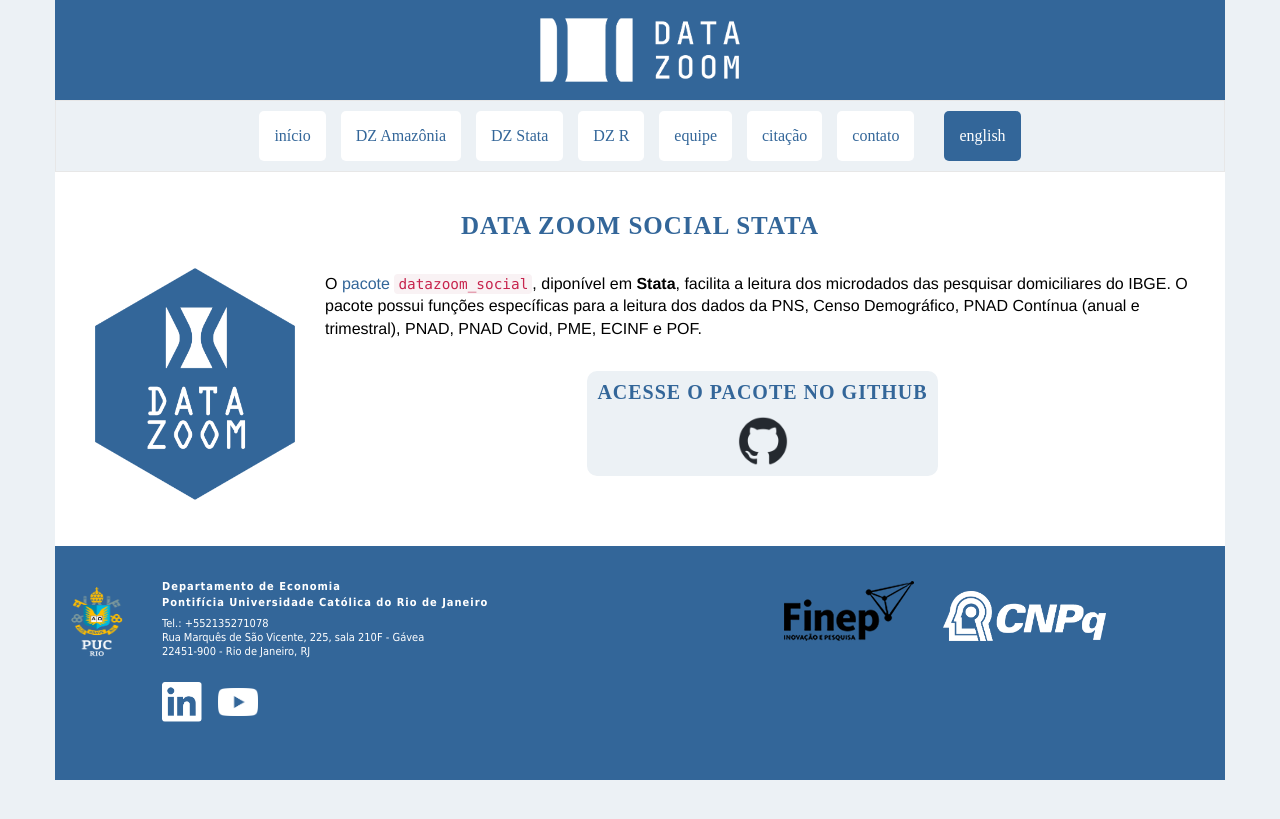
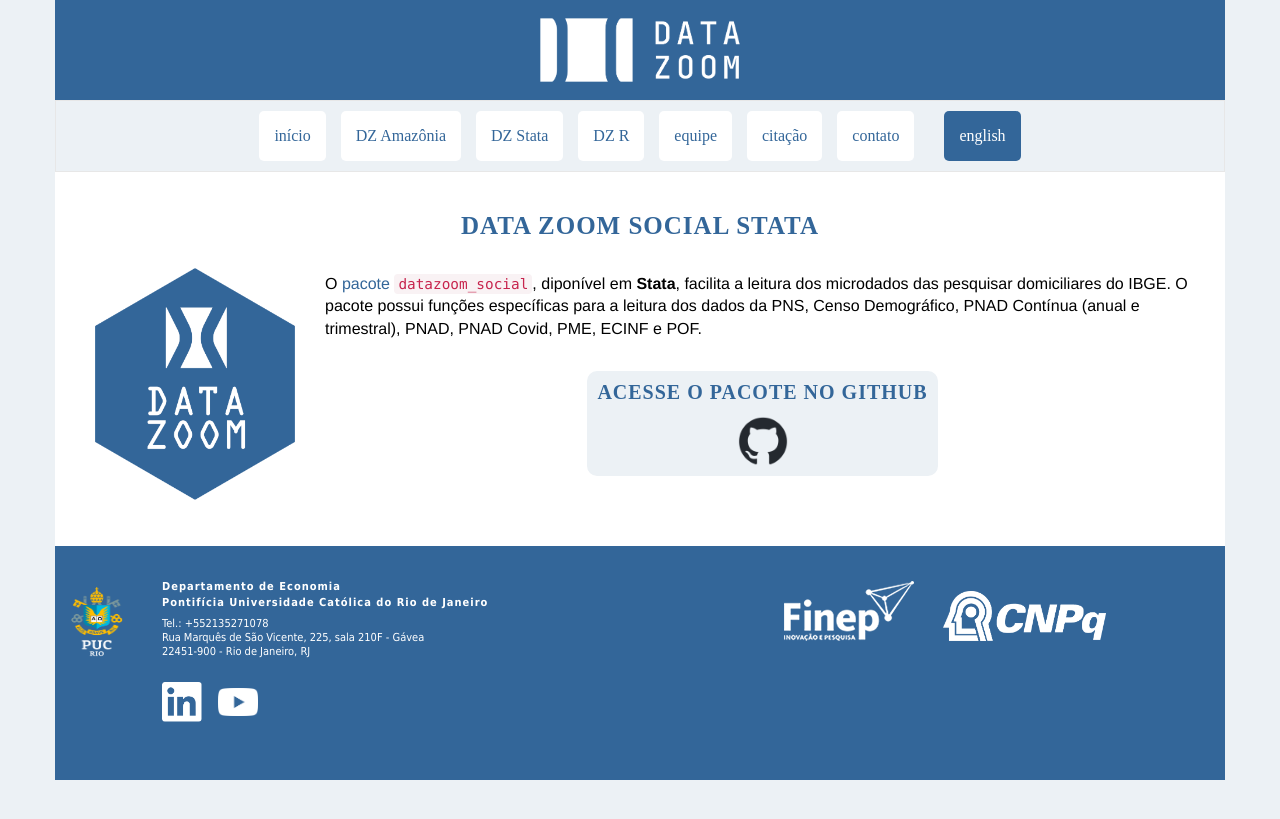
Before and after one commit to datazoompuc/datazoompuc.github.io, a Jekyll site: the page built from pt/dz_stata.md, in a window 1280 px wide. Shown: the top 819 px of the page. Built offline with Jekyll 4.4.1, drawn with Linux system fonts in a browser that asks for light colours; nearby versions of some CDN libraries; some web fonts are replaced.

Commit message:
troca pela logo branca do FINEP

```diff
--- a/_includes/footer.html
+++ b/_includes/footer.html
@@ -48,7 +48,7 @@
       <!-- Finep -->
       <div class="txt" style="margin-left:25px;">
         <a href="http://www.finep.gov.br" target="_blank" rel="noopener">
-          <img alt="Finep" src="{{ site.baseurl }}/assets/img/logo-finep.png" style="display:block; height:auto;">
+          <img alt="Finep" src="{{ site.baseurl }}/assets/img/logo-finep2.png" style="display:block; height:auto;">
         </a>
       </div>
 
```
